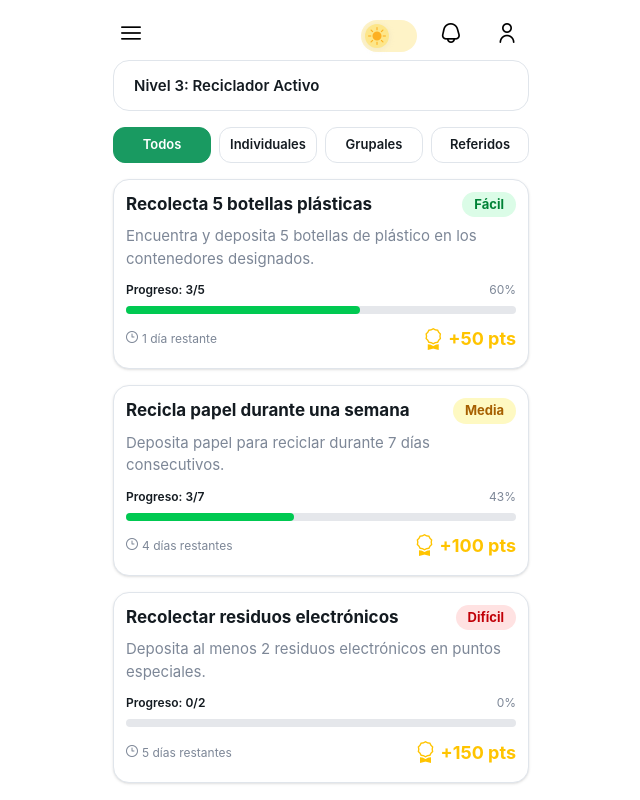
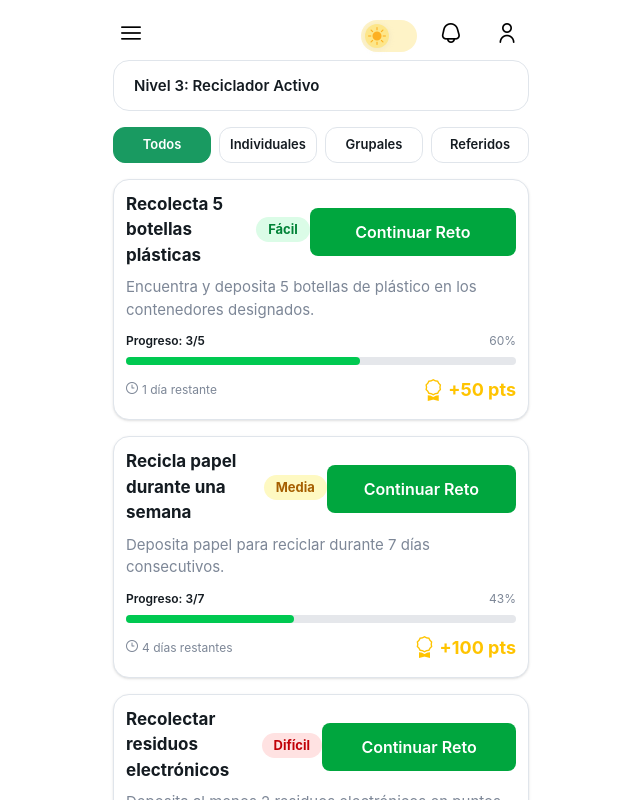
Before and after one commit to AndreaRuizP/frontend, a React (Vite) app: page /retos in a window 1280 px wide. Shown: the top 800 px of the page, without its empty margins (319-959 px from the left). Built offline with nearby package versions, Linux system fonts and the light colour scheme.

Commit message:
feat: add "Continuar Reto" button to Challenge component

```diff
--- a/src/pages/Challenge.jsx
+++ b/src/pages/Challenge.jsx
@@ -54,7 +54,6 @@ export default function Challenge() {
       <UserHeader onMenu={() => setMenuOpen(true)} />
       <HamburgerMenu open={menuOpen} onClose={() => setMenuOpen(false)} />
 
-      {/* Cambia px-2 por px-4 aquí para mayor espacio a los lados */}
       <div className={menuOpen ? "hidden" : "w-full max-w-md mx-auto px-4"}>
 
         <div className="bg-white rounded-2xl border border-[#E0E5EB] px-5 py-3 mb-4">
@@ -98,6 +97,9 @@ export default function Challenge() {
                   >
                     {r.dificultad}
                   </span>
+                  <button className="w-full py-3 mt-1 rounded-lg bg-green-600 text-white font-semibold text-base transition hover:bg-green-700 active:scale-95" style={{ minHeight: 44, fontSize: 16 }}>
+                    Continuar Reto
+                  </button>
                 </div>
 
                 <p className="text-[#7D8797] text-sm mb-3" style={{ fontSize: 15, lineHeight: 1.5 }}>
```
